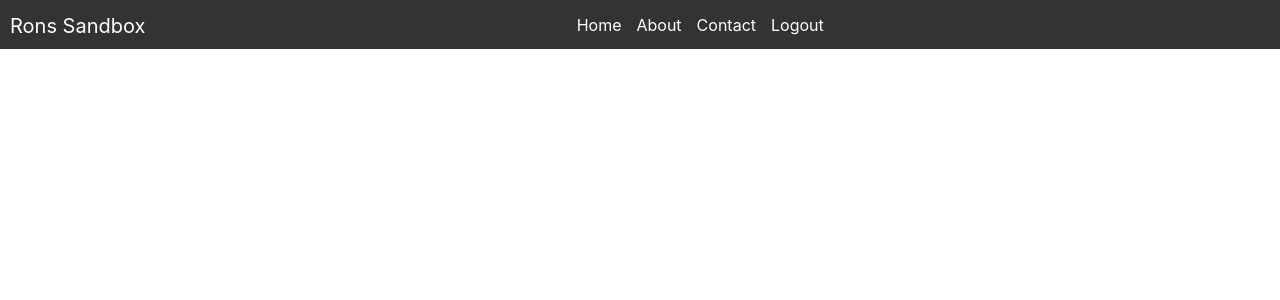
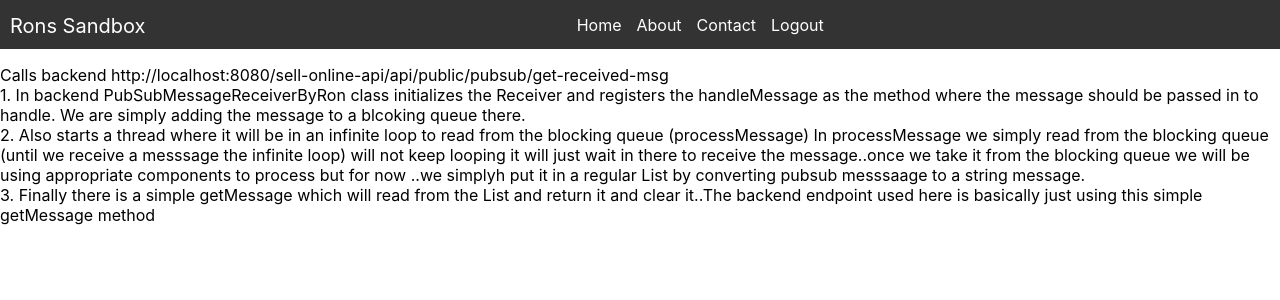
Before and after one commit to ron-jayaraj/rons-sandbox-react-webapp, a React (Create React App) app: page /PubSubReceiver in a window 1280 px wide. Shown: the top 300 px of the page. Built offline with nearby package versions, Linux system fonts and the light colour scheme; no server answers; the HTML template or start-up script is replaced by a standard one.

Commit message:
PubSub subscriber done

```diff
--- a/src/App.js
+++ b/src/App.js
@@ -14,6 +14,7 @@ import Auth0Logout from './components/Auth0Logout';
 
 import UserProfile from './components/UserProfile';
 import PubSubPublisher from './components/PubSubPublisher';
+import PubSubReceiver from './components/PubSubReceiver';
 
 
 const App = () => {
@@ -32,7 +33,7 @@ const App = () => {
         <Route path="/Security" element={<Security />} />
         <Route path="/UserProfile" element = {<UserProfile />} />
         <Route path="/PubSubPublisher" element = {<PubSubPublisher />} />
-
+        <Route path="/PubSubReceiver" element = {<PubSubReceiver />} />
         <Route path="/Auth0Logout" element = {<Auth0Logout />} />
         <Route path="/Auth0LoginHandler" element = {<Auth0LoginHandler/>} />
 
--- a/src/components/Home.js
+++ b/src/components/Home.js
@@ -26,6 +26,10 @@ const Home = () => {
         <li className="rons-href">
         <Link to="/PubSubPublisher"> PubSub Publish Test </Link>
         </li>
+        <li className="rons-href">
+        <Link to="/PubSubReceiver"> PubSub Receiver Test </Link>
+        </li>
+
 
         <li className="rons-href">
         <Link to="/Auth0Logout"> Log out </Link>
--- /dev/null
+++ b/src/components/PubSubReceiver.js
@@ -0,0 +1,62 @@
+import { useEffect, useRef, useState } from 'react';
+import axios from 'axios';
+
+const PubSubReceiver = () => {
+  const jsonDataRef = useRef(null);
+  const [fetched, setFetched] = useState(false);
+
+  useEffect(() => {
+    if (!fetched) {
+      const fetchData = async () => {
+        try {
+          const pubsubPublisherUrl = 'http://localhost:8080/sell-online-api/api/public/pubsub/get-received-msg';
+         // const message = "Hello Rons world"
+
+
+
+          const response = await axios.get(
+            pubsubPublisherUrl,
+            {
+              headers: {
+                'Content-Type': 'application/json'
+              }
+            }
+          );
+
+          const newJsonData = JSON.stringify(response.data);
+          console.log("message id is " + newJsonData);
+          jsonDataRef.current = newJsonData;
+          setFetched(true);
+
+        } catch (error) {
+          console.error('Error fetching data:', error);
+        }
+      };
+
+      fetchData();
+    }
+  }, [fetched]);
+
+  return (
+    <div>
+         <p>
+         Calls backend  http://localhost:8080/sell-online-api/api/public/pubsub/get-received-msg <br></br>
+
+       1. In backend PubSubMessageReceiverByRon class  initializes the Receiver and registers the handleMessage as the method where the message should
+    be passed in to handle. We are simply adding the message to a blcoking queue there.
+    <br></br>
+     2.   Also starts a thread where it will be in an infinite loop to read from the blocking queue (processMessage)
+    In processMessage we simply read from the blocking queue (until we receive a messsage the infinite loop)
+    will not keep looping it will just wait in there to receive the message..once we take it from the blocking
+     queue we will be using appropriate components to process but for now ..we simplyh put it in a
+     regular List by converting pubsub messsaage to a string message.
+     <br></br>
+    3. Finally there is a simple getMessage which will read from the List and return it and clear it..The backend endpoint used here is basically just  using this simple getMessage method<br></br>
+
+      </p>
+      <pre>{jsonDataRef.current}</pre>
+        </div>
+  );
+};
+
+export default PubSubReceiver;
--- a/src/components/UserProfile.js
+++ b/src/components/UserProfile.js
@@ -68,7 +68,7 @@ const UserProfile =   () => {
     alert('user has not logged in ask user to log in');
     Auth0Login();
   }
-  return <div>Good you have logged in. Here is your email got from autho. <br></br>
+  return <div>Good you have logged in. Here is your email got from autho. (if email does not show up try new private/incongnito window) <br></br>
   <pre>{jsonDataRef.current}</pre>
    </div>
 
```
